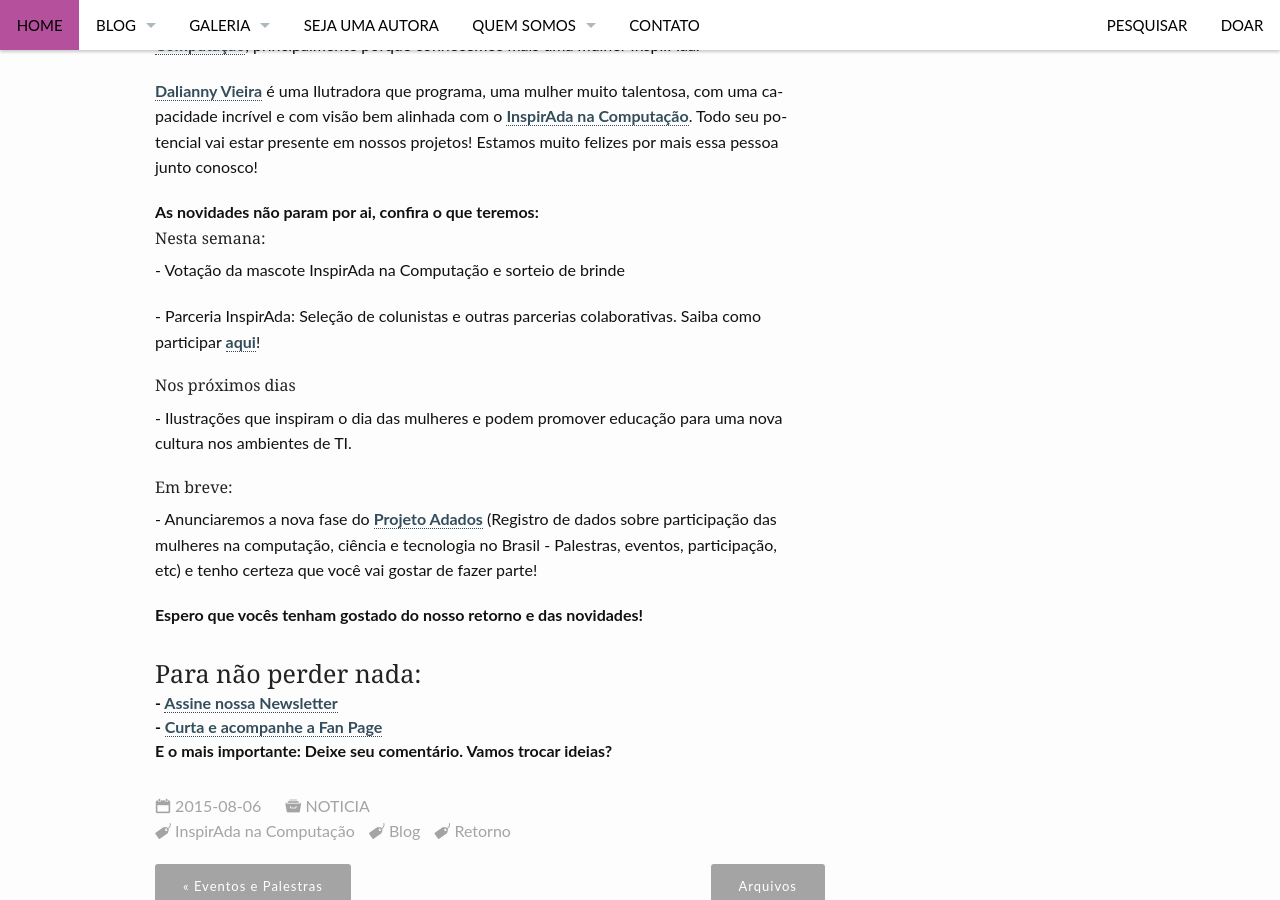
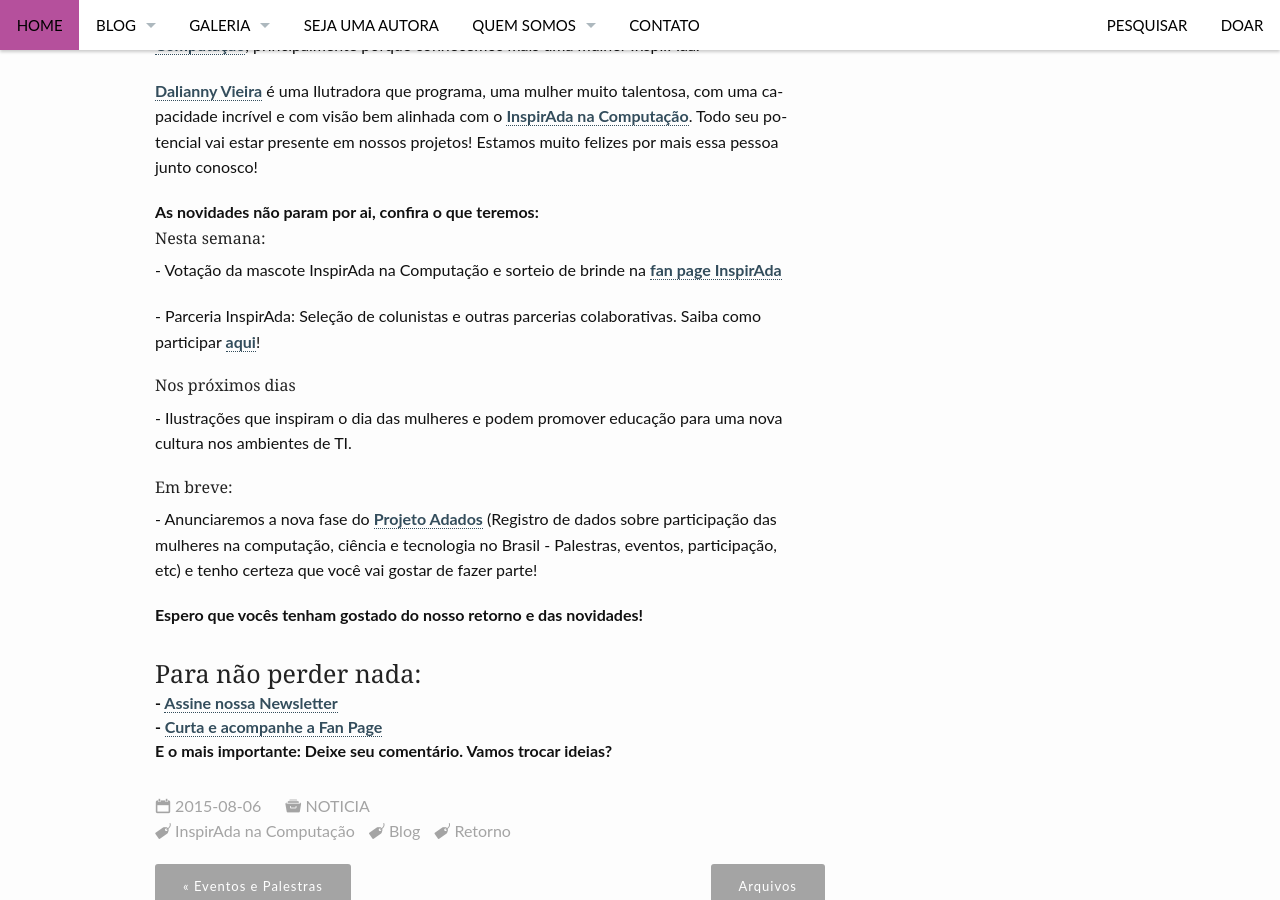
Before and after one commit to inspiradanacomputacao/inspiradanacomputacao.github.io, a Jekyll site: the page built from _posts/noticia/2015-08-06-blog-inspirada-na-computacao-esta-de-volta.md, in a window 1280 px wide and 900 px high, scrolled down 3983 px. Built offline with Jekyll 4.4.1, drawn with Linux system fonts in a browser that asks for light colours; comment, search, counter and statistics services are not loaded.

Commit message:
corrigindo texto

```diff
--- a/_posts/noticia/2015-08-06-blog-inspirada-na-computacao-esta-de-volta.md
+++ b/_posts/noticia/2015-08-06-blog-inspirada-na-computacao-esta-de-volta.md
@@ -93,7 +93,7 @@ Que gostou levanta a mão õ/
 As novidades não param por ai, confira o que teremos:
 
 <h6>Nesta semana:</h6>
-<p> - Votação da mascote InspirAda na Computação e sorteio de brinde </p>
+<p> - Votação da mascote InspirAda na Computação e sorteio de brinde na <a href="https://www.facebook.com/inspiradanacomputacao" target="_blank">fan page InspirAda</a></p>
 <p> - Parceria InspirAda: Seleção de colunistas e outras parcerias colaborativas. Saiba como participar <a href="https://inspiradanacomputacao.com/parceria-inspirada/" target="_blank">aqui</a>!</p>
 
 <h6>Nos próximos dias</h6>
```
